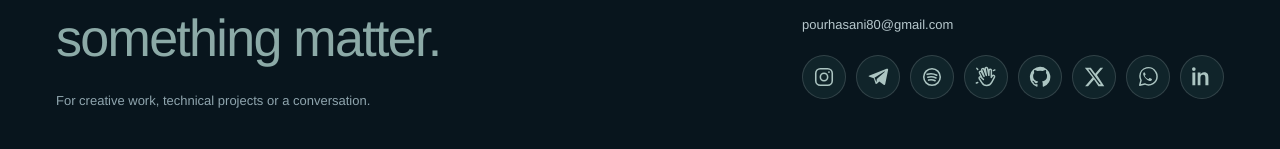
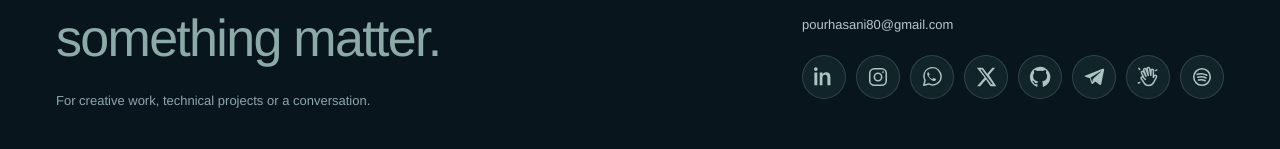
Before and after one commit to tahapourhassani/tahapourhassani.github.io, a React (Vite) app: page / in a window 1280 px wide. Shown: the part 4608-4757 px from the top of the page. Built offline with nearby package versions, Linux system fonts and the light colour scheme.

Commit message:
Reorder social profile icons

```diff
--- a/src/main.jsx
+++ b/src/main.jsx
@@ -37,14 +37,14 @@ const cvUrl = '/resume/Taha-Pourhassani-CV.pdf'
 const linkedInUrl = 'https://www.linkedin.com/in/taha-pourhassani-2266b6228/'
 
 const socialProfiles = [
+  { name: 'LinkedIn', icon: 'linkedin', url: linkedInUrl },
   { name: 'Instagram', icon: 'instagram', url: 'https://www.instagram.com/tahaprhs' },
+  { name: 'WhatsApp', icon: 'whatsapp', url: 'https://wa.me/33755794222' },
+  { name: 'X', icon: 'x', url: 'https://x.com/tahapourhassani' },
+  { name: 'GitHub', icon: 'github', url: 'https://github.com/tahapourhasani' },
   { name: 'Telegram', icon: 'telegram', url: 'https://t.me/tahaphs' },
+  { name: 'Clubhouse', icon: 'clubhouse', url: 'https://www.clubhouse.com/@tahaphs' },
   { name: 'Spotify', icon: 'spotify', url: 'https://open.spotify.com/user/taha_pourhasani' },
-  { name: 'Clubhouse', icon: 'clubhouse', url: 'https://www.clubhouse.com/@tahaphs' },
-  { name: 'GitHub', icon: 'github', url: 'https://github.com/tahapourhasani' },
-  { name: 'X', icon: 'x', url: 'https://x.com/tahapourhassani' },
-  { name: 'WhatsApp', icon: 'whatsapp', url: 'https://wa.me/33755794222' },
-  { name: 'LinkedIn', icon: 'linkedin', url: linkedInUrl },
 ]
 
 function SocialIcon({ name }) {
```
